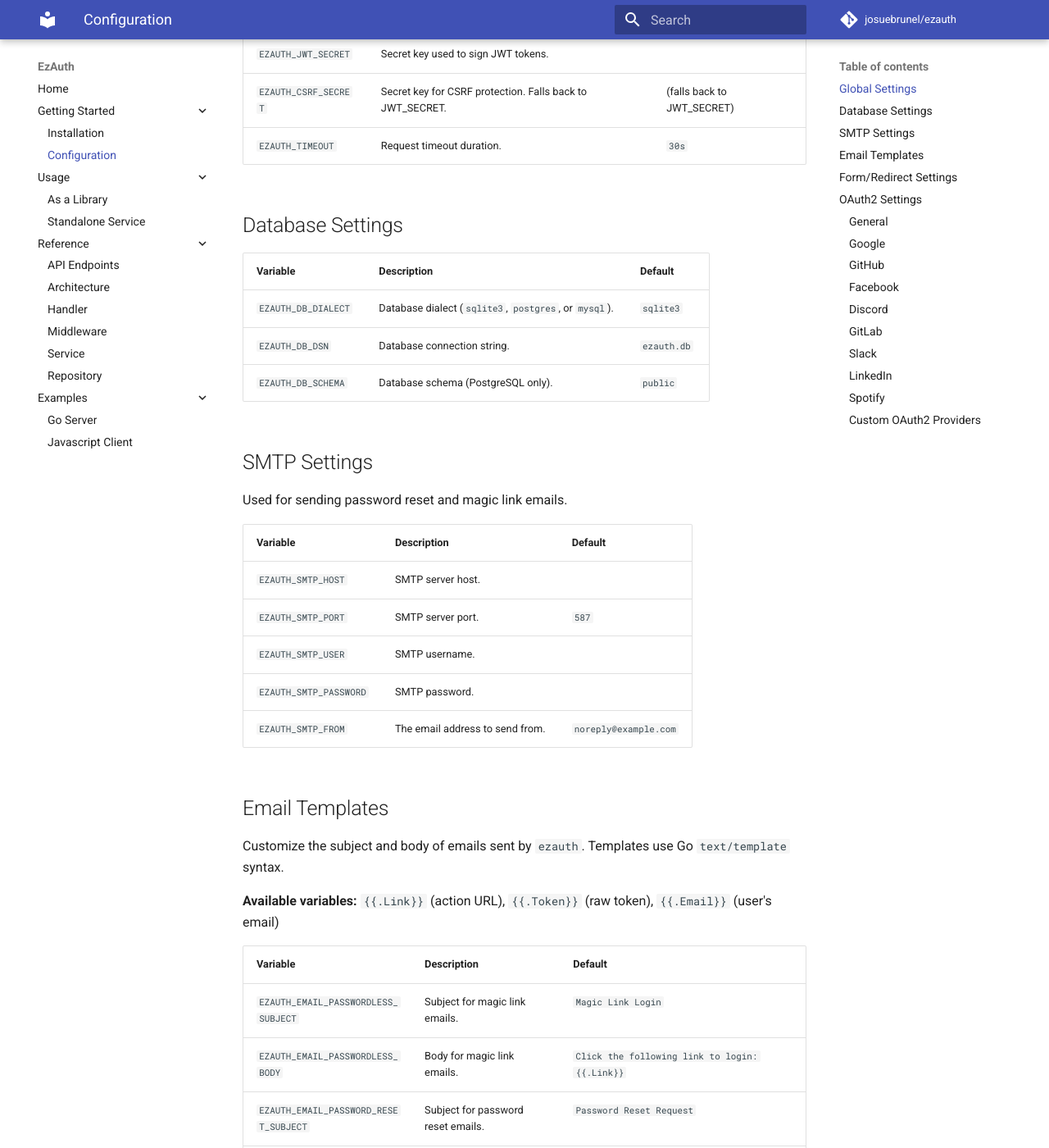
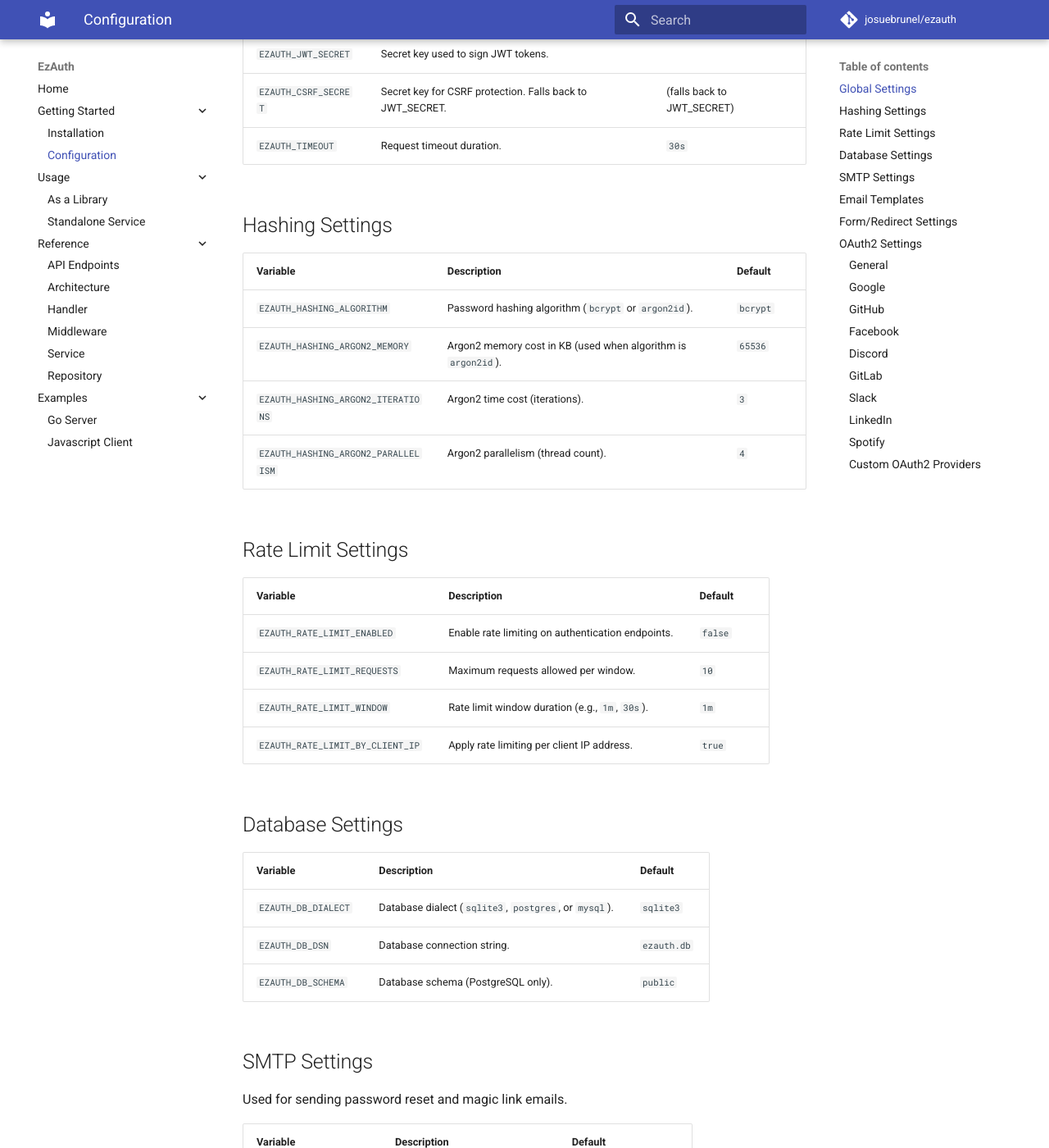
Before and after one commit to josuebrunel/ezauth, an MkDocs documentation site: the page built from docs/src/configuration.md, in a window 1280 px wide and 1400 px high, scrolled down 506 px. Shown: the whole window at 82% size. Built offline with MkDocs 1.6.1 and Material for MkDocs 9.7.7, drawn with Linux system fonts in a browser that asks for light colours; comment, search, counter and statistics services are not loaded.

Commit message:
docs: Add hashing and rate limit configuration docs for #80, #79

```diff
--- a/docs/src/configuration.md
+++ b/docs/src/configuration.md
@@ -13,6 +13,24 @@
 | `EZAUTH_JWT_SECRET`    | Secret key used to sign JWT tokens.                            |                         |
 | `EZAUTH_CSRF_SECRET`   | Secret key for CSRF protection. Falls back to JWT_SECRET.     | (falls back to JWT_SECRET) |
 | `EZAUTH_TIMEOUT`       | Request timeout duration.                                      | `30s`                   |
+
+## Hashing Settings
+
+| Variable                               | Description                                                                      | Default |
+| -------------------------------------- | -------------------------------------------------------------------------------- | ------- |
+| `EZAUTH_HASHING_ALGORITHM`             | Password hashing algorithm (`bcrypt` or `argon2id`).                             | `bcrypt`|
+| `EZAUTH_HASHING_ARGON2_MEMORY`         | Argon2 memory cost in KB (used when algorithm is `argon2id`).                    | `65536` |
+| `EZAUTH_HASHING_ARGON2_ITERATIONS`     | Argon2 time cost (iterations).                                                   | `3`     |
+| `EZAUTH_HASHING_ARGON2_PARALLELISM`    | Argon2 parallelism (thread count).                                               | `4`     |
+
+## Rate Limit Settings
+
+| Variable                         | Description                                              | Default  |
+| -------------------------------- | -------------------------------------------------------- | -------- |
+| `EZAUTH_RATE_LIMIT_ENABLED`      | Enable rate limiting on authentication endpoints.        | `false`  |
+| `EZAUTH_RATE_LIMIT_REQUESTS`     | Maximum requests allowed per window.                     | `10`     |
+| `EZAUTH_RATE_LIMIT_WINDOW`       | Rate limit window duration (e.g., `1m`, `30s`).          | `1m`     |
+| `EZAUTH_RATE_LIMIT_BY_CLIENT_IP` | Apply rate limiting per client IP address.               | `true`   |
 
 ## Database Settings
 
```
Also changed, not shown: README.md (+4 -0 lines).
